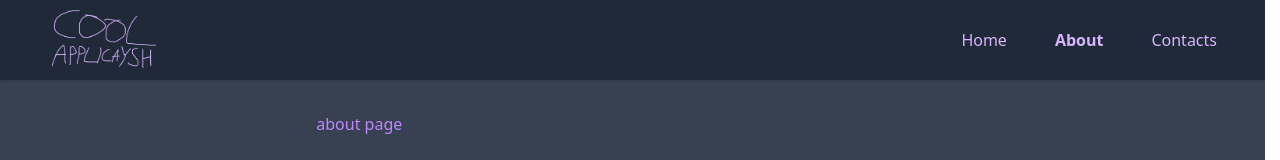
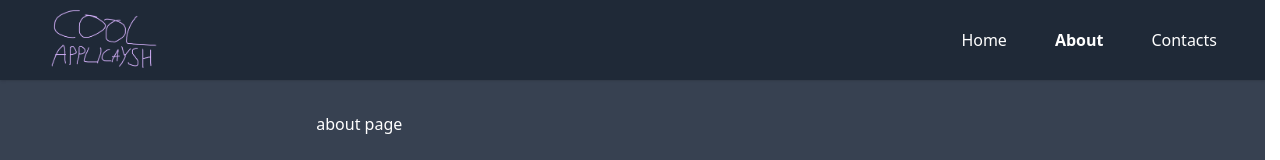
Before and after one commit to larsa-magnussen/playground-app, a Nuxt app: page /about in a window 1280 px wide. Shown: the top 160 px of the page. Built offline with nearby package versions, Linux system fonts and the light colour scheme.

Commit message:
remove purple colors

```diff
--- a/components/MetaInfo.vue
+++ b/components/MetaInfo.vue
@@ -1,5 +1,5 @@
 <template>
-    <div class="post-meta font-semibold text-purple-200 flex items-center space-x-2">
+    <div class="post-meta font-semibold text-white flex items-center space-x-2">
         <div>{{ leftMeta }}</div>
         <div>&middot;</div>
         <div>{{ rightMeta }}</div>
--- a/components/PostItem.vue
+++ b/components/PostItem.vue
@@ -5,7 +5,7 @@
                 {{ post.title }}
             </NuxtLink>
         </h3>
-        <div class="post-meta font-semibold text-purple-200 flex items-center space-x-2">
+        <div class="post-meta font-semibold text-white flex items-center space-x-2">
             <div>{{ formatedDate }}</div>
             <div>&middot;</div>
             <div>{{ post.user.name }}</div>
--- a/layouts/default.vue
+++ b/layouts/default.vue
@@ -2,8 +2,8 @@
     <Title>
         {{ title }}
     </Title>
-    <div class="bg-gray-700 min-h-screen text-purple-400">
-        <nav class="top-nav bg-gray-800 shadow text-purple-300 px-6 py-2">
+    <div class="bg-gray-700 min-h-screen text-white">
+        <nav class="top-nav bg-gray-800 shadow text-white px-6 py-2">
             <div class="container mx-auto flex items-center justify-between px-6">
                 <div class="h-16">
                     <NuxtLink to="/">
```
